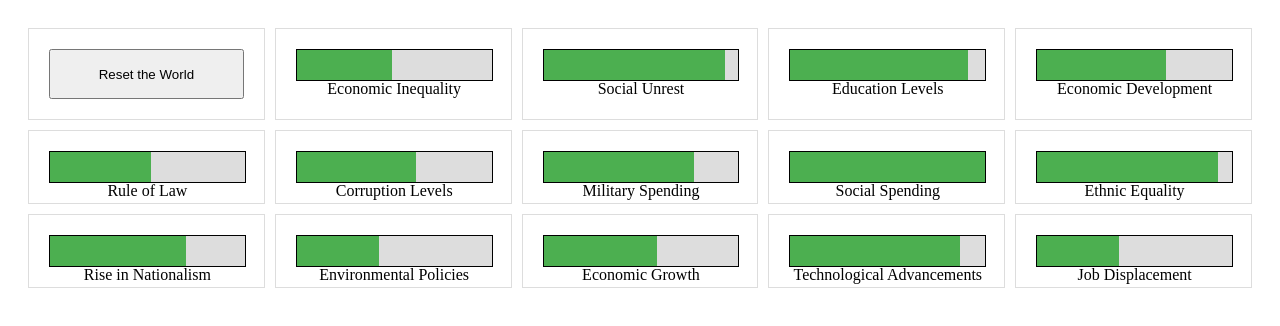
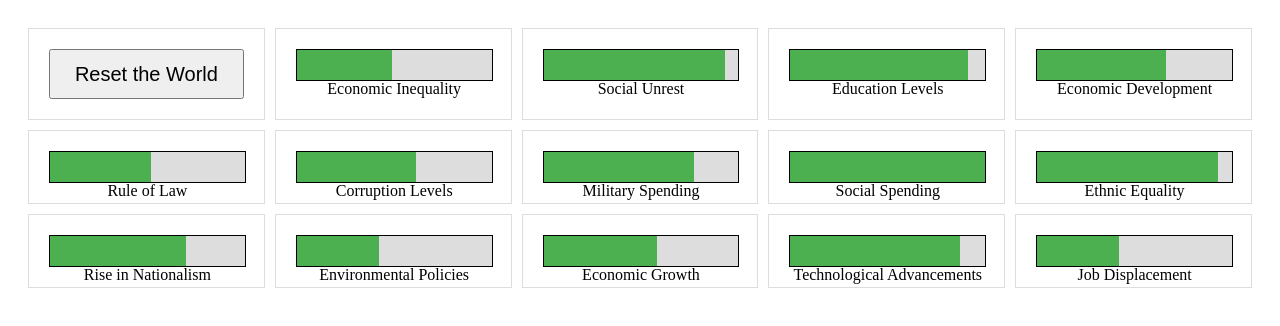
Before and after one commit to jnktsn/jnktsn.github.io, a plain HTML site: page index.html in a window 1280 px wide. Drawn offline with Linux system fonts and the light colour scheme.

Commit message:
Add files via upload

```diff
--- a/styles.css
+++ b/styles.css
@@ -36,4 +36,5 @@ input {
 #reset {
     width: 100%;
     height: 50px;
+    font-size: clamp(20px, 1.5vw, 36px);
 }
```
